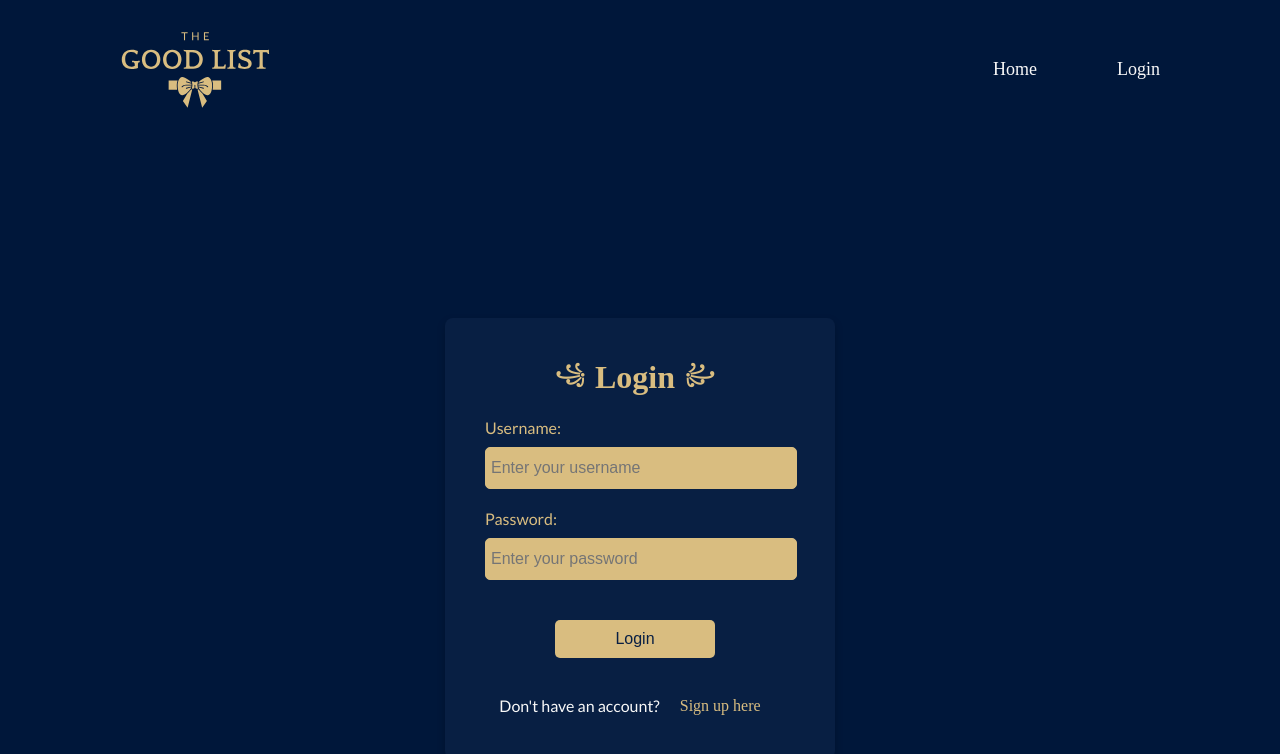
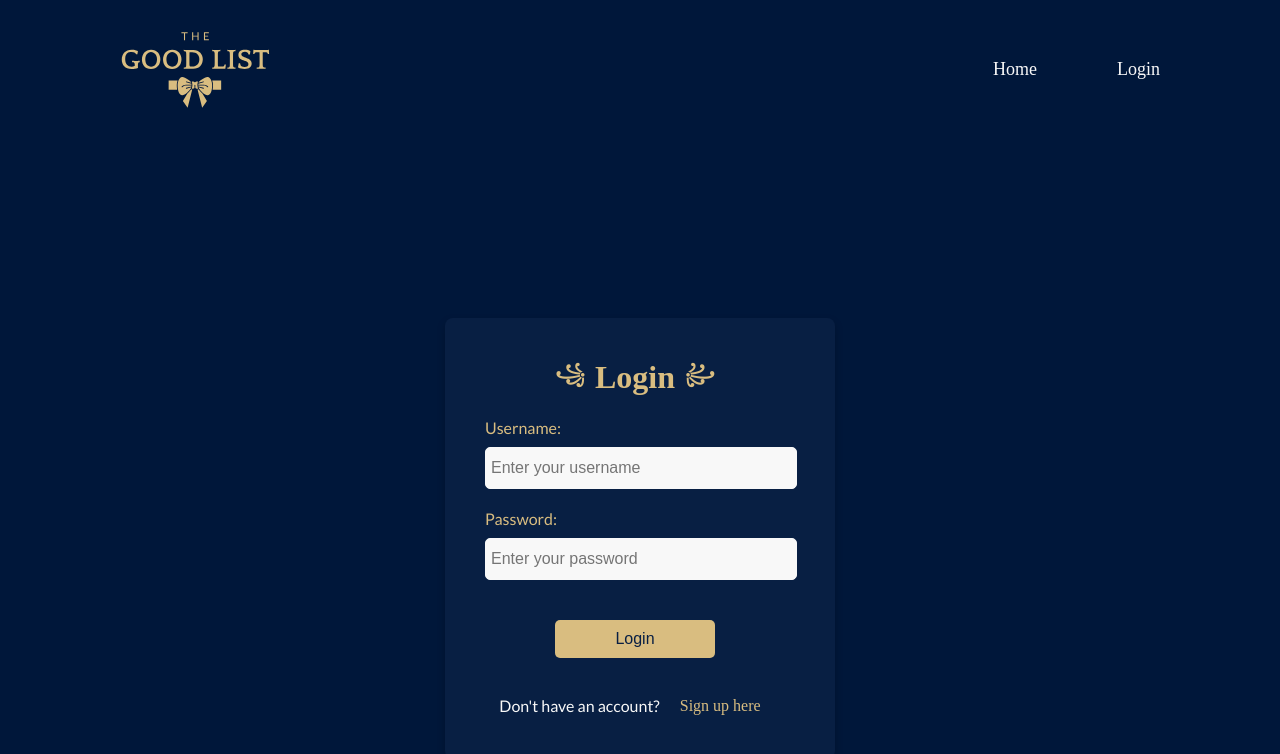
Before and after one commit to SheCodesAus/debugging_ducks_frontend, a React (Vite) app: page /login in a window 1280 px wide. Shown: the top 754 px of the page. Built offline with nearby package versions, Linux system fonts and the light colour scheme; a web font is replaced by a local one.

Commit message:
changes made to css LoginPage

```diff
--- a/src/pages/LoginPage.css
+++ b/src/pages/LoginPage.css
@@ -94,8 +94,8 @@ p {
   padding: 0 5px;
   font-size: 16px;
   border-radius: 5px;
-  border: 1px solid #d9bd80;
-  background-color: #d9bd80;
+  border: 1px solid #f8f8f8;
+  background-color: #f8f8f8;
   width: 100%;
   margin-bottom: 15px;
   height: 40px;
```
